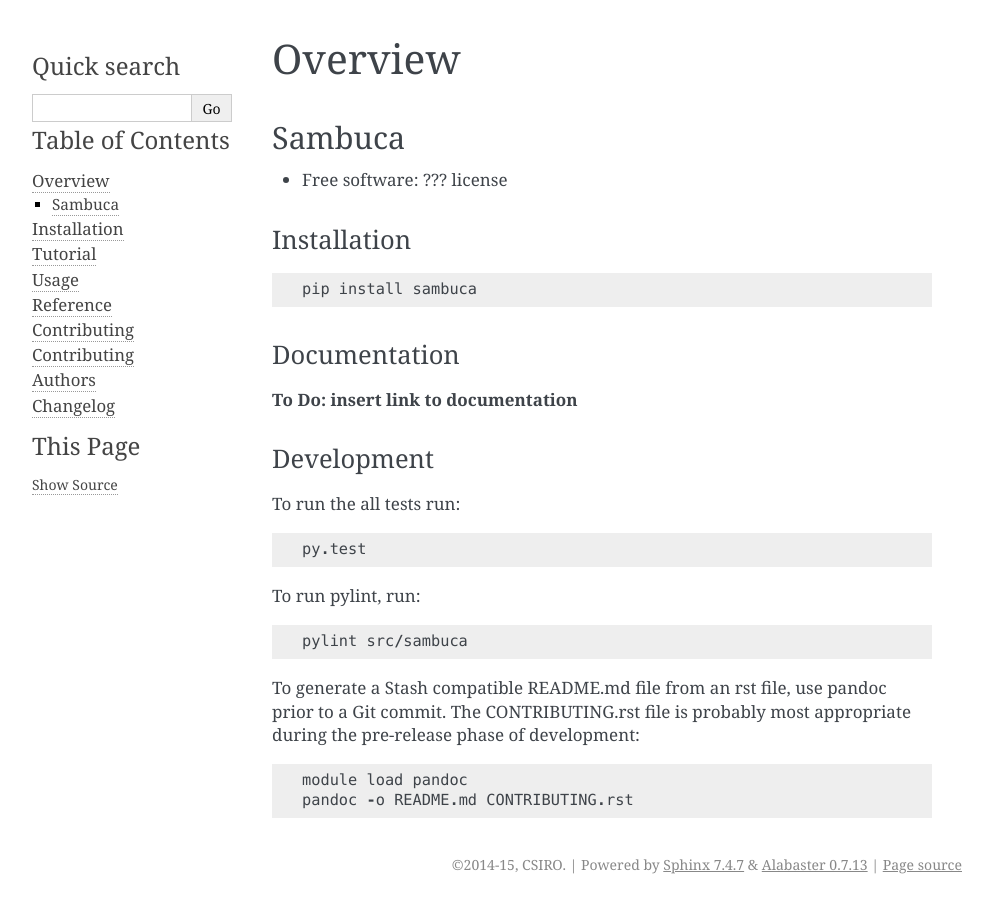
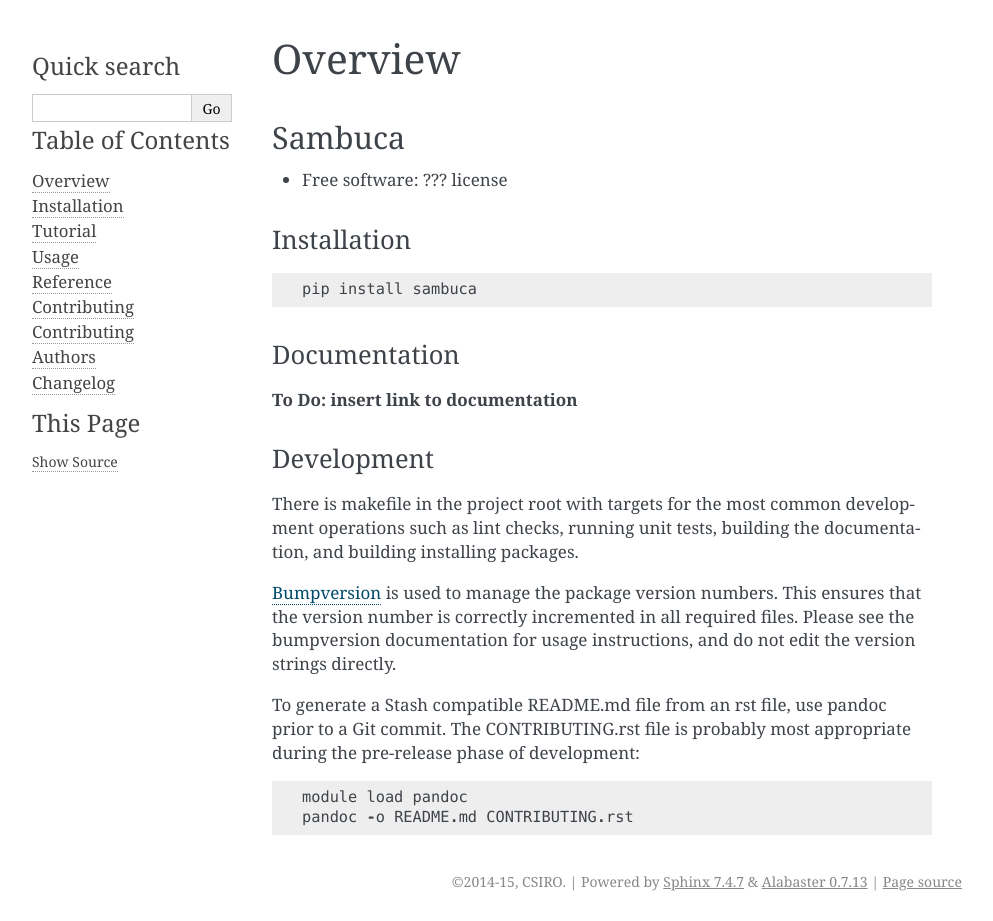
Before and after one commit to obarrilero/sambuca, a Sphinx documentation site: the page built from docs/readme.rst, in a window 1280 px wide. Shown: the whole page, without its empty margins (148-1141 px from the left). Built offline with Sphinx 7.4.7, drawn with Linux system fonts in a browser that asks for light colours.

Commit message:
documentation fixes

```diff
--- a/CHANGELOG.rst
+++ b/CHANGELOG.rst
@@ -1,4 +1,3 @@
-
 Changelog
 =========
 
--- a/README.rst
+++ b/README.rst
@@ -5,26 +5,26 @@
 * Free software: ??? license
 
 Installation
-============
-
+------------
 ::
 
     pip install sambuca
 
 Documentation
-=============
+-------------
 **To Do: insert link to documentation**
 
 Development
-===========
+-----------
 
-To run the all tests run::
+There is makefile in the project root with targets for the most common
+development operations such as lint checks, running unit tests, building the
+documentation, and building installing packages.
 
-    py.test
-
-To run pylint, run::
-
-    pylint src/sambuca
+`Bumpversion <https://pypi.python.org/pypi/bumpversion>`_ is used to manage the
+package version numbers. This ensures that the version number is correctly
+incremented in all required files. Please see the bumpversion documentation for
+usage instructions, and do not edit the version strings directly.
 
 To generate a Stash compatible README.md file from an rst file, use pandoc
 prior to a Git commit. The CONTRIBUTING.rst file is probably most appropriate
--- a/docs/index.rst
+++ b/docs/index.rst
@@ -16,7 +17,7 @@
     changelog
 
 Indices and tables
-==================
+------------------
 
 * :ref:`genindex`
 * :ref:`modindex`
--- a/setup.py
+++ b/setup.py
@@ -114,6 +114,7 @@
             'check-manifest',
             'sphinx',
             'sphinxcontrib-napoleon',
+            'sphinx-py3doc-enhanced-theme',
             'wheel',
         ],
         'test': [
```
Also changed, not shown: other parts of docs/index.rst (+3 -2 lines).
